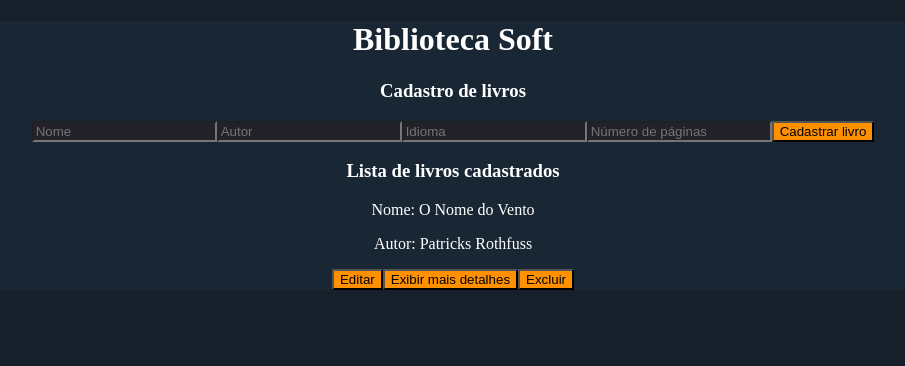
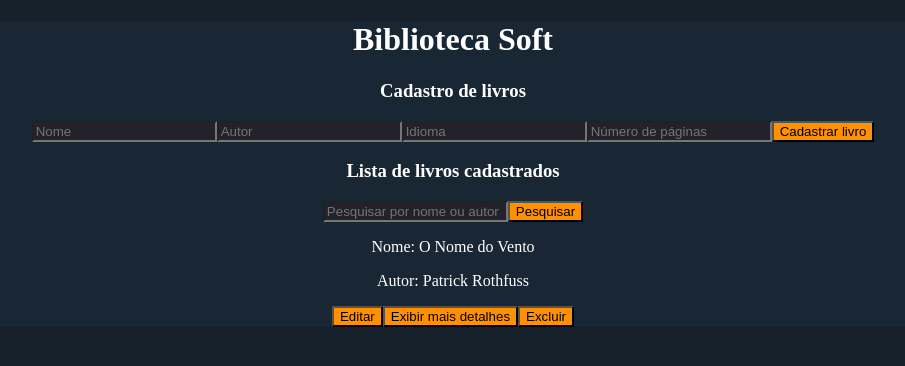
Before and after one commit to arthur-cunha11/soft-library, a React (Create React App) app: page / in a window 1280 px wide. Shown: the top 366 px of the page, without its empty margins (187-1092 px from the left). Built offline with nearby package versions, Linux system fonts and the light colour scheme; data requests are answered from the project's data file.

Commit message:
create book search component

```diff
--- a/src/App.tsx
+++ b/src/App.tsx
@@ -1,7 +1,7 @@
 import React from "react";
 import Login from "./components/Forms/UserForm/Login";
 import UserRegister from "./components/Forms/UserForm/Register";
-import BookList from "./components/BookList";
+import BookPage from "./components/BookPage";
 import { useSelector } from "react-redux";
 import { Container, Title, Wrapper } from "./components/index";
 
@@ -20,7 +20,7 @@ const App: React.FC = () => {
           <UserRegister />
         </Wrapper>
       )}
-      {!isBookListPage && <BookList />}
+      {!isBookListPage && <BookPage />}
     </Container>
   );
 };
--- a/src/components/BookList/index.tsx
+++ b/src/components/BookList/index.tsx
@@ -1,17 +1,19 @@
-import React, { useEffect, useState } from "react";
-import BookRegister from "../Forms/BookForm/Register";
+import React, { useState } from "react";
 import BookEdit from "../Forms/BookForm/Edit";
 import { useDispatch, useSelector } from "react-redux";
-import { Button, SubTitle, Text, Wrapper } from "../index";
+import { Button, Text, Wrapper } from "../index";
 import { setEditingBook, setRefreshGet } from "../../store/actionCreators";
 
-const BookList: React.FC = () => {
+interface IProps {
+  bookList: any;
+}
+
+const BookList: React.FC<IProps> = ({ bookList }) => {
   const dispatch = useDispatch();
   const refreshGet = useSelector((state: any) => state.reducer.refreshGet);
   const isEditingBook = useSelector(
     (state: any) => state.reducer.isEditingBook
   );
-  const [bookList, setBookList] = useState([]);
   const [showDetails, setShowDetails] = useState<string>("");
 
   const deleteBook = async (id: string) => {
@@ -22,16 +24,8 @@ const BookList: React.FC = () => {
     alert("Livro excluído com sucesso!");
   };
 
-  useEffect(() => {
-    fetch("http://localhost:3000/books").then((response) =>
-      response.json().then((data) => setBookList(data))
-    );
-  }, [refreshGet]);
-
   return (
     <Wrapper>
-      <BookRegister />
-      <SubTitle>Lista de livros cadastrados</SubTitle>
       {bookList.map((element: any) => {
         return (
           <Wrapper key={element.id}>
--- /dev/null
+++ b/src/components/BookPage/index.tsx
@@ -0,0 +1,16 @@
+import React from "react";
+import BookRegister from "../Forms/BookForm/Register";
+import BookSearch from "../BookSearch";
+import { SubTitle, Wrapper } from "../index";
+
+const BookPage: React.FC = () => {
+  return (
+    <Wrapper>
+      <BookRegister />
+      <SubTitle>Lista de livros cadastrados</SubTitle>
+      <BookSearch />
+    </Wrapper>
+  );
+};
+
+export default BookPage;
--- /dev/null
+++ b/src/components/BookSearch/index.tsx
@@ -0,0 +1,45 @@
+import React, { useEffect, useState } from "react";
+import BookList from "../BookList";
+import { useSelector } from "react-redux";
+import { Button, Input, Wrapper } from "../index";
+
+const BookSearch: React.FC = () => {
+  const refreshGet = useSelector((state: any) => state.reducer.refreshGet);
+  const [bookList, setBookList] = useState([]);
+  const [text, setText] = useState<string>("");
+
+  const searchBooks = async () => {
+    const response = await fetch("http://localhost:3000/books");
+    const data = await response.json();
+
+    const booksFound = data.filter((element: any, index: number) => {
+      return (
+        data[index].name.toUpperCase().indexOf(text.toUpperCase()) !== -1 ||
+        data[index].author.toUpperCase().indexOf(text.toUpperCase()) !== -1
+      );
+    });
+
+    setBookList(booksFound);
+  };
+
+  useEffect(() => {
+    fetch("http://localhost:3000/books").then((response) =>
+      response.json().then((data) => setBookList(data))
+    );
+  }, [refreshGet]);
+
+  return (
+    <Wrapper>
+      <Input
+        placeholder="Pesquisar por nome ou autor"
+        type="text"
+        value={text}
+        onChange={(event) => setText(event.target.value)}
+      />
+      <Button onClick={searchBooks}>Pesquisar</Button>
+      <BookList bookList={bookList} />
+    </Wrapper>
+  );
+};
+
+export default BookSearch;
--- a/src/db.json
+++ b/src/db.json
@@ -8,7 +8,7 @@
   ],
   "books": [
     {
-      "author": "Patricks Rothfuss",
+      "author": "Patrick Rothfuss",
       "language": "Português",
       "name": "O Nome do Vento",
       "pageNumber": 656,
```
